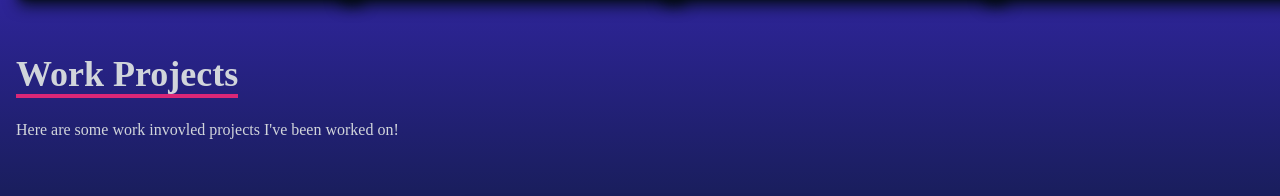
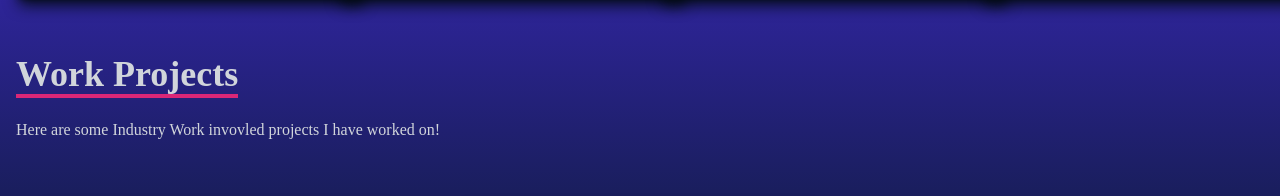
Before and after one commit to TakahiroFujitaSJB/portfolioV2.0, a React (Create React App) app: page / in a window 1280 px wide. Shown: the part 2854-3050 px from the top of the page. Built offline with nearby package versions, Linux system fonts and the light colour scheme.

Commit message:
Update Work.jsx

```diff
--- a/src/components/Work.jsx
+++ b/src/components/Work.jsx
@@ -56,7 +56,7 @@ const Work = () => {
             <p className='text-4xl font-bold inline border-b-4 text-gray-300 border-pink-600'>
               Work Projects
             </p>
-            <p className='py-6'>Here are some work invovled projects I've been worked on!</p>
+            <p className='py-6'>Here are some Industry Work invovled projects I have worked on!</p>
           </div>
 
           {/* container for projects */}
```
